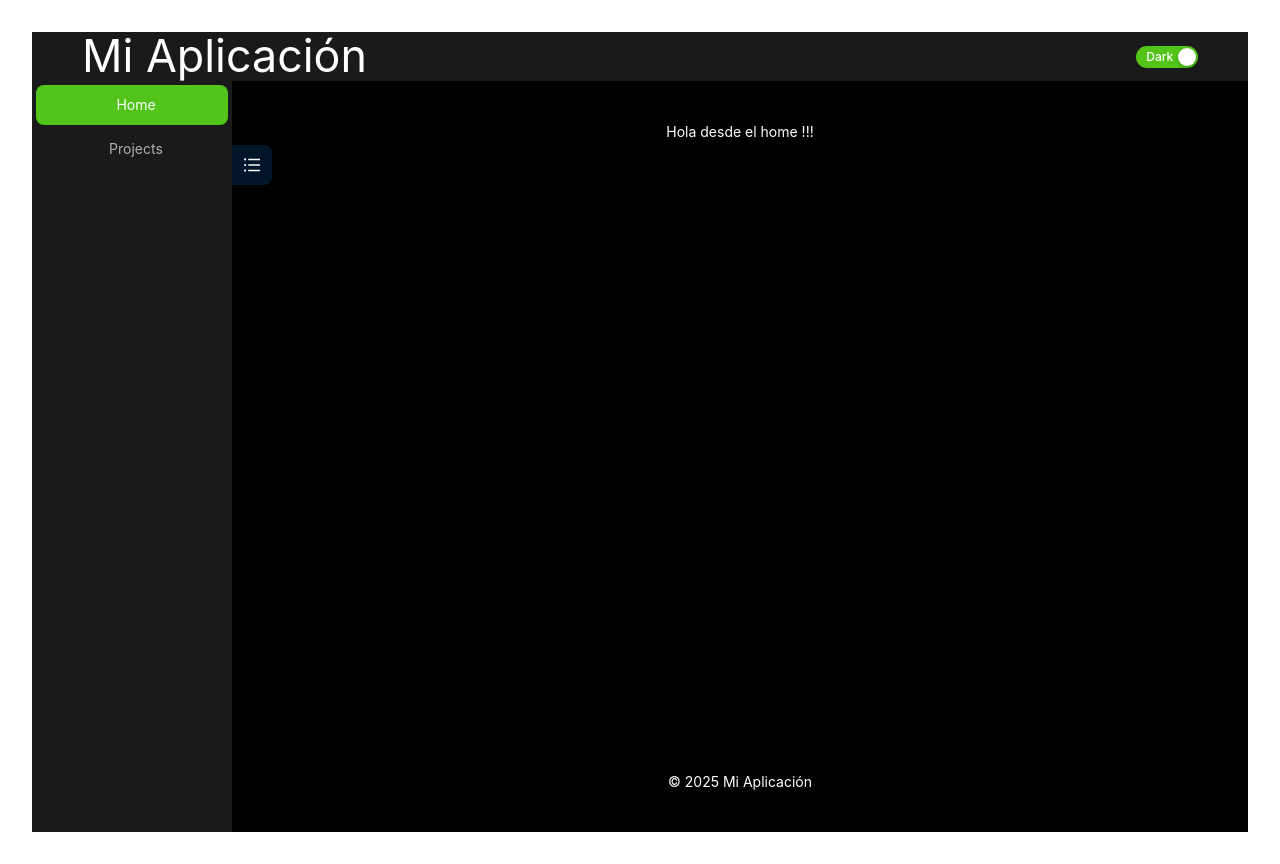
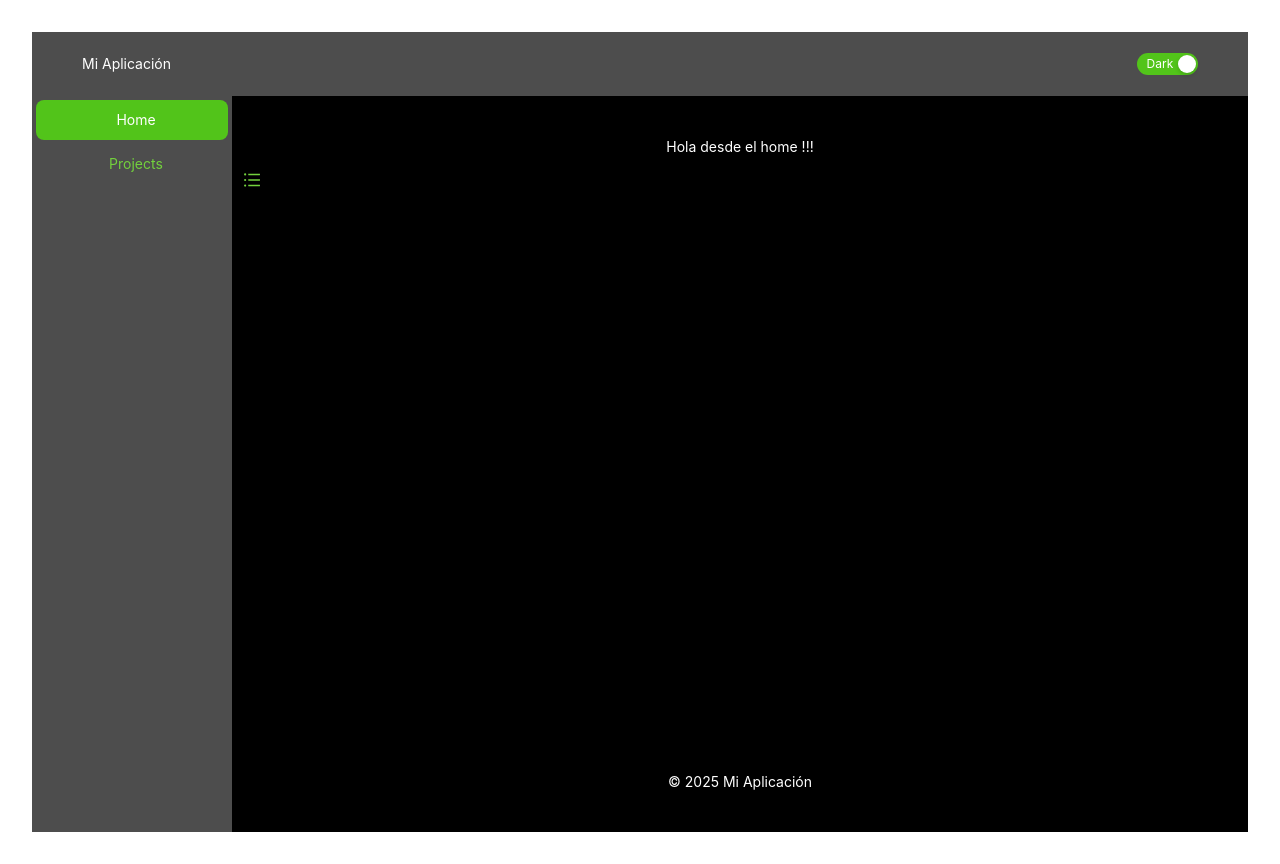
Before and after one commit to manueruperez/omnipro-front-test, a React (Vite) app: page / in a window 1280 px wide. Built offline with nearby package versions, Linux system fonts and the light colour scheme.

Commit message:
style(fixed styles)

```diff
--- a/src/components/molecules/sideBar/SideBar.tsx
+++ b/src/components/molecules/sideBar/SideBar.tsx
@@ -1,5 +1,6 @@
 import { Layout, Menu, theme } from "antd";
 import { useNavigate } from "react-router-dom";
+import "./sideBar.css";
 
 const { Sider } = Layout;
 
@@ -16,24 +17,22 @@ const Sidebar: React.FC<SidebarProps> = ({
 }) => {
   const navigate = useNavigate();
 
-  // Obtenemos el token que contiene el color de fondo actualizado según el tema
   const {
     token: { colorBgContainer },
   } = theme.useToken();
 
-  // Mapeamos los items usando `route` como clave única
   const itemsLabels = menuItems.map((item) => ({
     key: item.route,
     label: item.label,
   }));
 
-  // Manejar la navegación al hacer clic en un elemento del menú
   const handleMenuClick = (e: { key: string }) => {
     navigate(e.key);
   };
 
   return (
     <Sider
+      className="custom-sider"
       collapsible
       collapsed={collapsed}
       onCollapse={onCollapse}
@@ -42,6 +41,7 @@ const Sidebar: React.FC<SidebarProps> = ({
       style={{ background: colorBgContainer }}
     >
       <Menu
+        className="custom-menu"
         theme="dark"
         mode="inline"
         defaultSelectedKeys={[menuItems[0]?.route]}
--- /dev/null
+++ b/src/components/molecules/sideBar/sideBar.css
@@ -0,0 +1,22 @@
+aside.custom-sider {
+  ul.custom-menu {
+    li {
+      span.ant-menu-title-content {
+        color: var(--primary-color);
+      }
+    }
+
+    li.ant-menu-item-selected {
+      span.ant-menu-title-content {
+        color: var(--white);
+      }
+    }
+  }
+  span.ant-layout-sider-zero-width-trigger.ant-layout-sider-zero-width-trigger-left {
+    background: none;
+    color: var(--primary-color);
+    &::after {
+      border-radius: 50%;
+    }
+  }
+}
--- a/src/index.css
+++ b/src/index.css
@@ -1,70 +1,2 @@
 @import "tailwindcss";
-
-:root {
-  font-family: Inter, system-ui, Avenir, Helvetica, Arial, sans-serif;
-  line-height: 1.5;
-  font-weight: 400;
-
-  color-scheme: light dark;
-  color: rgba(255, 255, 255, 0.87);
-  background-color: #242424;
-
-  font-synthesis: none;
-  text-rendering: optimizeLegibility;
-  -webkit-font-smoothing: antialiased;
-  -moz-osx-font-smoothing: grayscale;
-}
-
-a {
-  font-weight: 500;
-  color: #646cff;
-  text-decoration: inherit;
-}
-a:hover {
-  color: #535bf2;
-}
-
-body {
-  margin: 0;
-  display: flex;
-  place-items: center;
-  min-width: 320px;
-  min-height: 100vh;
-}
-
-h1 {
-  font-size: 3.2em;
-  line-height: 1.1;
-}
-
-button {
-  border-radius: 8px;
-  border: 1px solid transparent;
-  padding: 0.6em 1.2em;
-  font-size: 1em;
-  font-weight: 500;
-  font-family: inherit;
-  background-color: #1a1a1a;
-  cursor: pointer;
-  transition: border-color 0.25s;
-}
-button:hover {
-  border-color: #646cff;
-}
-button:focus,
-button:focus-visible {
-  outline: 4px auto -webkit-focus-ring-color;
-}
-
-@media (prefers-color-scheme: light) {
-  :root {
-    color: #213547;
-    background-color: #ffffff;
-  }
-  a:hover {
-    color: #747bff;
-  }
-  button {
-    background-color: #f9f9f9;
-  }
-}
+@import "./styles/main.css";
--- /dev/null
+++ b/src/styles/colors.css
@@ -0,0 +1,5 @@
+:root {
+  --primary-color: #73d13d;
+  /* colors */
+  --white: #fff;
+}
--- /dev/null
+++ b/src/styles/main.css
@@ -0,0 +1 @@
+@import "./colors.css";
--- a/src/theme.ts
+++ b/src/theme.ts
@@ -8,7 +8,7 @@ export const lightTheme: ThemeConfig = {
 
     colorText: "#000000",
 
-    colorBgContainer: "#4d4d4d",
+    colorBgContainer: "#ffffff",
   },
 };
 
@@ -20,6 +20,6 @@ export const darkTheme: ThemeConfig = {
 
     colorText: "#ffffff",
 
-    colorBgContainer: "#1a1a1a",
+    colorBgContainer: "#4d4d4d",
   },
 };
```
Also changed, not shown: src/styles/ant/main.css (deleted).
